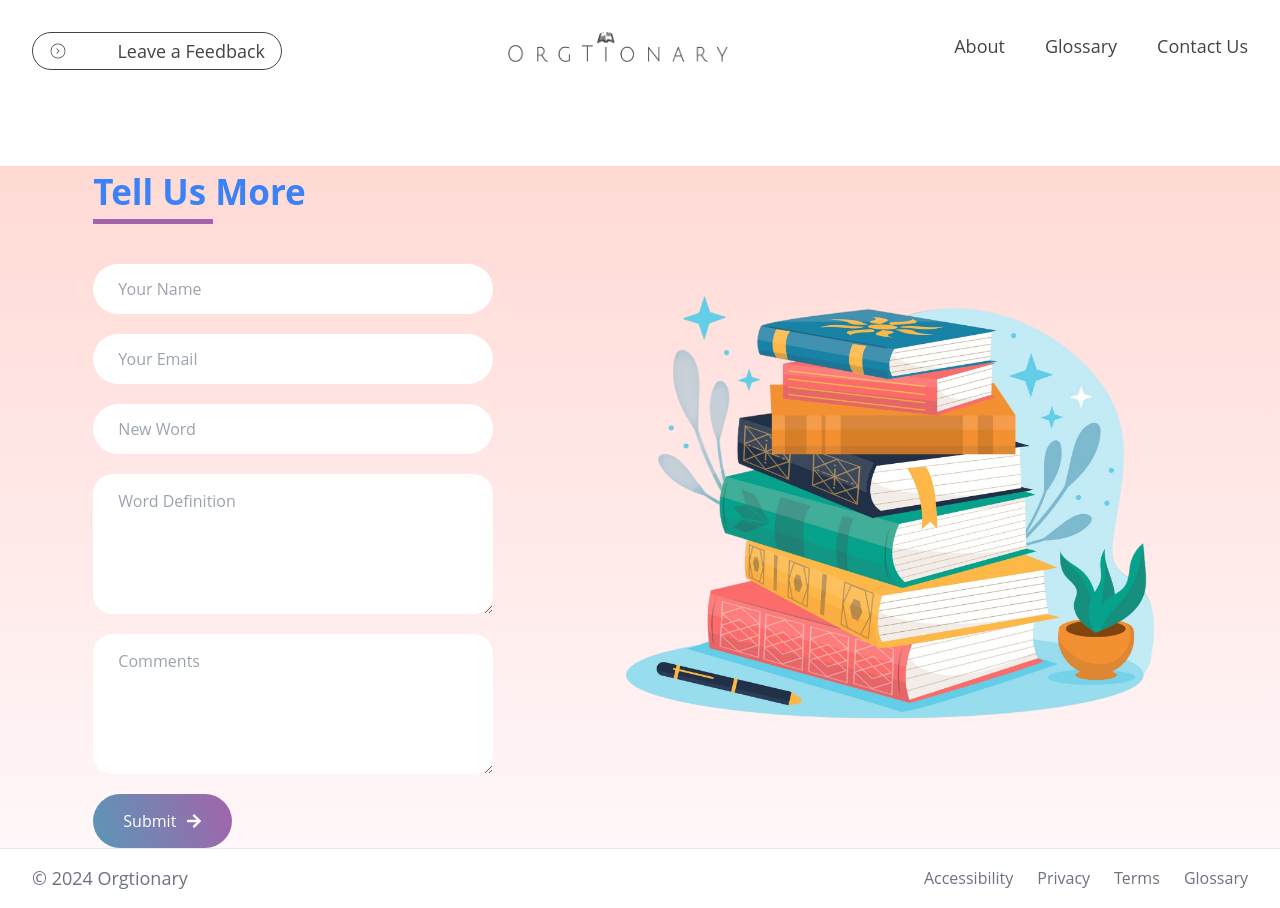
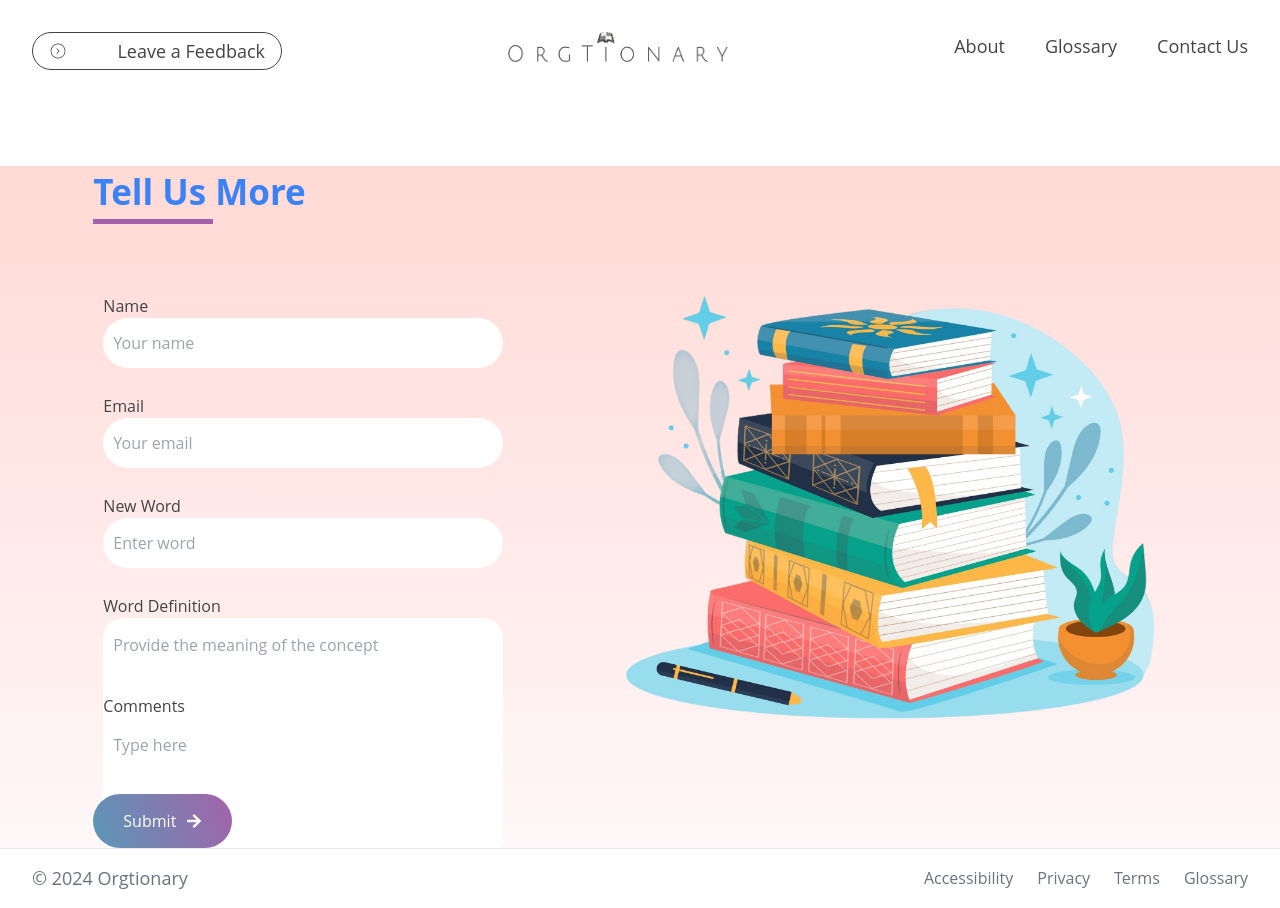
Before and after one commit to rosennabs/orgTionary, a Next.js app: page /submit_request in a window 1280 px wide. Built offline with nearby package versions, Linux system fonts and the light colour scheme.

Commit message:
Refactor submit request form to use dynamic formfields

```diff
--- a/app/globals.css
+++ b/app/globals.css
@@ -88,13 +88,14 @@ div[id^="word-"] {
   display: flex;
   align-items: center;
   justify-content: space-evenly;
+
 }
 
 .contact-left {
   display: flex;
   flex-direction: column;
   align-items: start;
-  gap: 20px;
+  gap: 50px;
   justify-content: space-evenly;
 }
 
@@ -111,11 +112,11 @@ div[id^="word-"] {
   height: 50px;
   border: none;
   outline: none;
-  padding-left: 25px;
+  padding-left: 10px;
   border-radius: 50px;
 }
 
-.contact-left textarea{
+.textarea{
   height: 140px;
   padding-top: 15px;
   border-radius: 20px;
--- a/app/submit_request/page.tsx
+++ b/app/submit_request/page.tsx
@@ -1,34 +1,121 @@
 "use client";
 
 import React, { useEffect } from 'react';
+import { Formik, Form} from "formik";
+import * as Yup from "yup";
+import axios from 'axios';
 import { FaArrowRight } from "react-icons/fa";
+import FormField from '@/components/FormField';
+
+//Define types for form values
+interface FormValues {
+  name: string;
+  email: string;
+  word: string;
+  definition: string;
+  comments: string;
+};
+
+const validationSchema = Yup.object({
+  name: Yup.string().required("Required"),
+  email: Yup.string()
+    .email('Invalid email address')
+    .required('Email is required'),
+  word: Yup.string().required("Required"),
+  definition: Yup.string().required("Required"),
+  comment: Yup.string()
+});
 
 function WordRequest() {
+  const initialValues: FormValues = {
+    name: '',
+    email: '',
+    word: '',
+    definition: '',
+    comments: '',
+  }
 
   return (
+    <Formik
+    initialValues={initialValues}
+      validationSchema={validationSchema}
+      onSubmit={async (values) => {
+        try {
+          const response = await axios.post('https://api.web3forms.com/submit', {
+            access_key: 'dab878f7-aab6-4b05-ad47-18d466320add',
+            ...values
+          });
+
+          if (response.data.success) {
+            console.log("Form submitted successfully!", response.data);
+          } else {
+            console.error("Submission failed:", response.data);
+          }
+        } catch (error) {
+          console.error("Error submitting form:", error);
+        }
+      }}>
+
+      {({}) => {
+        return (
+          <Form>
             <div className='contact-container -mt-24'>
-      <form action="https://api.web3forms.com/submit" method='POST' className="contact-left">
+
+              <div className='contact-left'>
                 <div className='contact-left-title'>
                   <h1 className='text-blue-500 mb-0'>Tell Us More</h1>
                   <hr />
                 </div>
-        <input type="hidden" name="access_key" value="dab878f7-aab6-4b05-ad47-18d466320add"></input>
 
-        <input type="text" name="name" placeholder='Your Name' className='contact-inputs' required></input>
-        <input type="email" name="email" placeholder='Your Email' className='contact-inputs' required></input>
-        <input type="text" name="word" placeholder='New Word' className='contact-inputs' required></input>
 
-        <textarea name='definition' placeholder='Word Definition' className='contact-inputs' required></textarea>
+                <FormField
+                  label="Name"
+                  id="name"
+                  name="name"
+                  placeholder="Your name"
+                />
+                <FormField
+                  label="Email"
+                  id="email"
+                  name="email"
+                  placeholder="Your email"
+                />
+                <FormField
+                  label="New Word"
+                  id="word"
+                  name="word"
+                  placeholder="Enter word"
+                />
+                <FormField
+                  label="Word Definition"
+                  id="definition"
+                  name="definition"
+                  as="textarea"
+                  placeholder="Provide the meaning of the concept"
+                />
+                <FormField
+                  label="Comments"
+                  id="comments"
+                  name="comments"
+                  as="textarea"
+                  placeholder="Type here"
+                />
 
-        <textarea name='comments' placeholder='Comments' className='contact-inputs' required></textarea>
+
                 <button type='submit'>Submit <FaArrowRight /></button>
-      </form>
+
+              </div>
 
               <div className='contact-right'>
                 <img src='/about.png' alt='avatar book image' className='h-[600px]'></img>
 
               </div>
             </div>
+          </Form>
+        )
+      }}
+    </Formik>
+
   );
 }
 
--- /dev/null
+++ b/components/FormField.tsx
@@ -0,0 +1,49 @@
+import { useField } from "formik";
+import React from "react";
+
+function FormField({
+  label,
+  as,
+  ...props
+}: {
+  label: string;
+  as: string;
+  [key: string]: any;
+  }) {
+  const [field, meta] = useField(props);
+
+  const renderField = () => {
+    switch (as) {
+      case "textarea":
+        return (
+          <textarea
+            {...field}
+            {...props}
+            className={`contact-inputs textarea ${meta.touched && meta.error && "border-red-600"}`} />
+        );
+
+      default:
+        return (
+          <input
+            {...field}
+            {...props}
+            className={`contact-inputs  ${meta.touched && meta.error && "border-red-600"}`}
+          />
+        );
+    }
+  }
+
+  return (
+    <div className="contact-inputs">
+      <label>
+        {label}
+      </label>
+      {renderField()}
+      {meta.touched && meta.error && (
+        <div className="text-red-600">{meta.error}</div>
+      )}
+    </div>
+  )
+};
+
+export default FormField;
--- a/package.json
+++ b/package.json
@@ -9,10 +9,13 @@
     "lint": "next lint"
   },
   "dependencies": {
+    "axios": "^1.7.7",
+    "formik": "^2.4.6",
     "next": "14.2.5",
     "react": "^18",
     "react-dom": "^18",
-    "react-icons": "^5.3.0"
+    "react-icons": "^5.3.0",
+    "yup": "^1.4.0"
   },
   "devDependencies": {
     "@types/node": "^20",
```
Also changed, not shown: 1 other file (tests, documents, lock files or other folders). Lines whose indentation alone changed are shown as unchanged.
